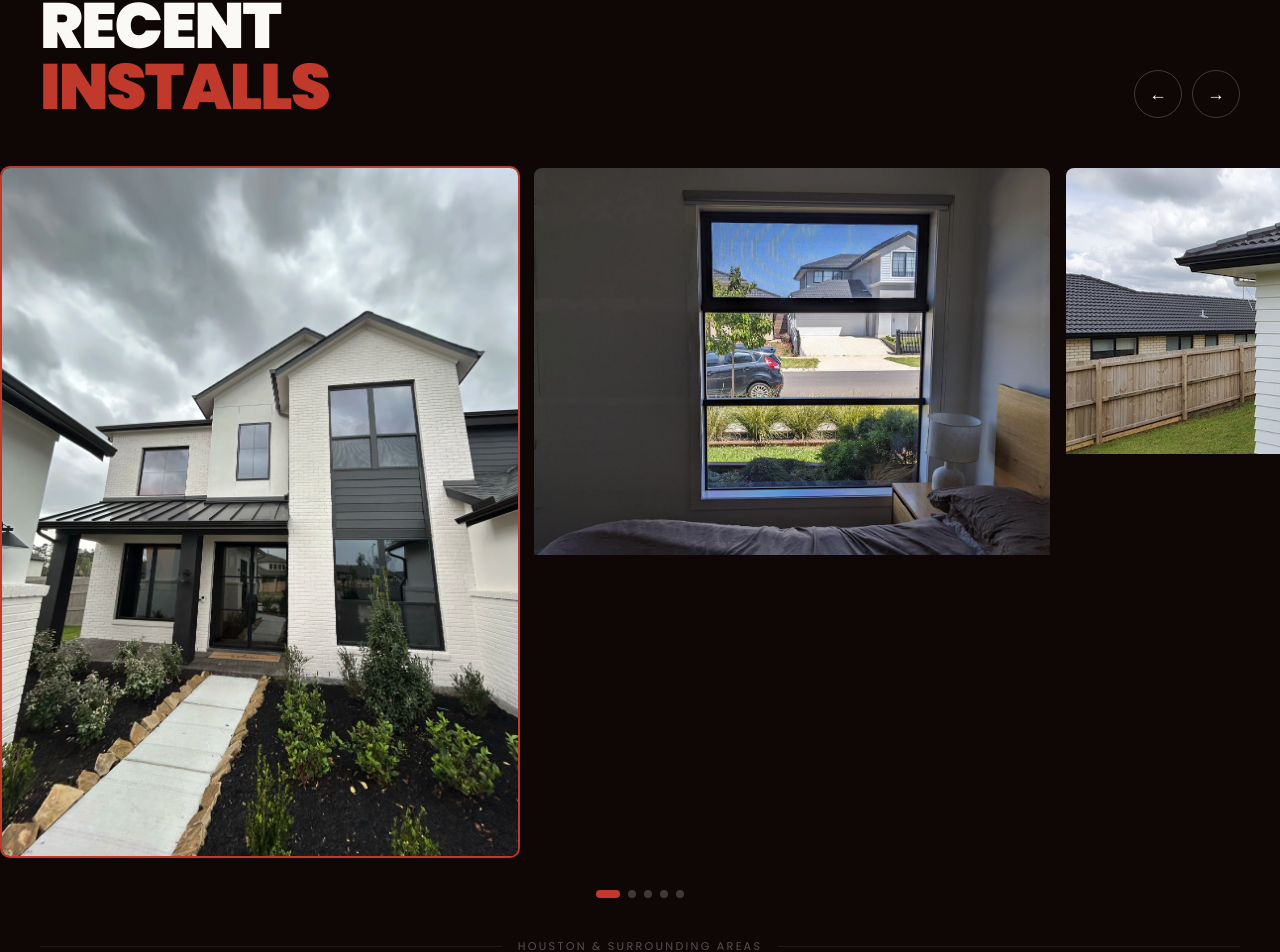
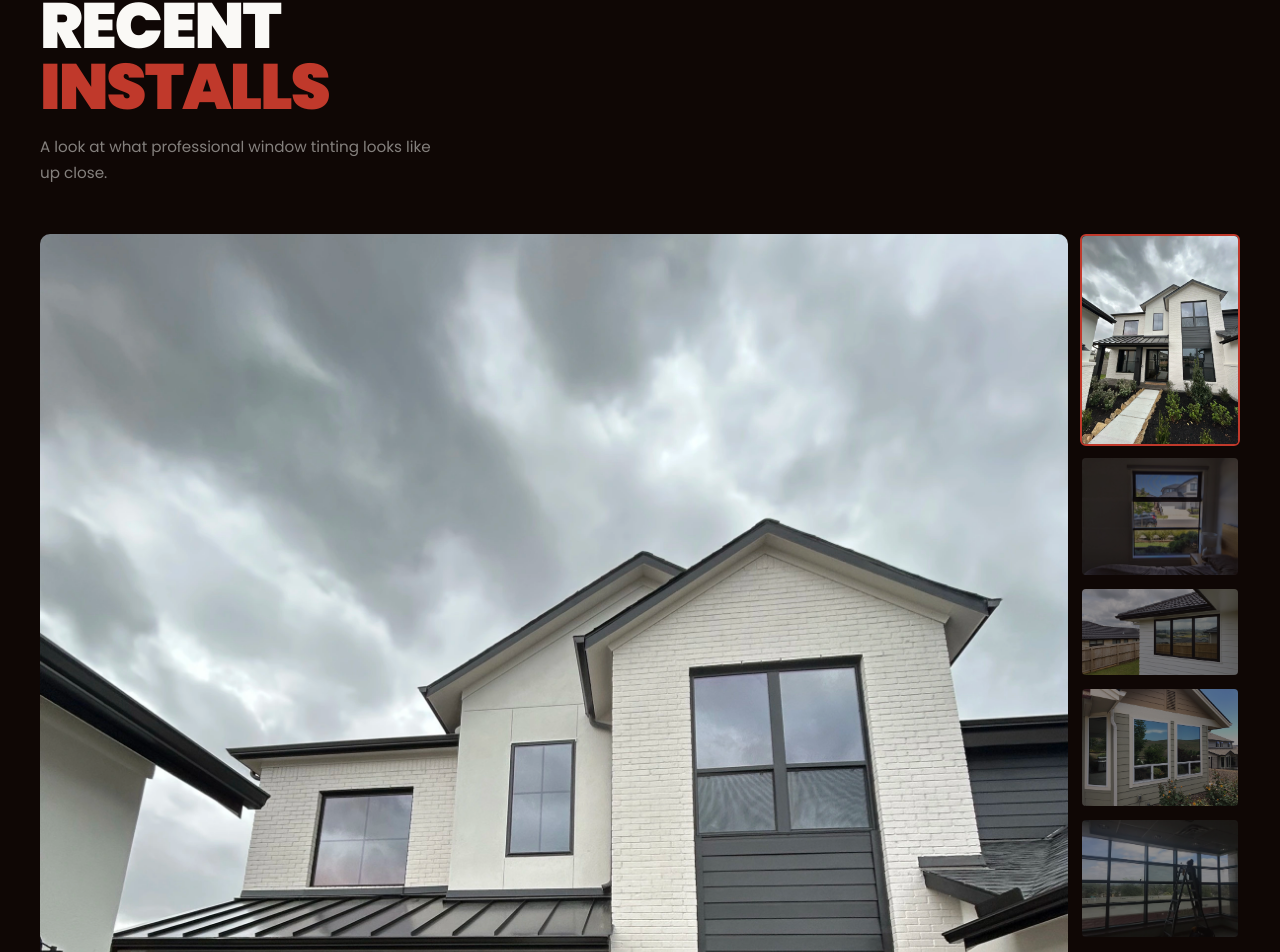
Before and after one commit to oabu2024/tint-site, a Next.js app: page / in a window 1280 px wide. Shown: the part 4215-5167 px from the top of the page. Built offline with nearby package versions, Linux system fonts and the light colour scheme; no server answers.

Commit message:
Gallery: main image + vertical thumbnail stack layout

```diff
--- a/components/Gallery.tsx
+++ b/components/Gallery.tsx
@@ -1,7 +1,7 @@
 "use client";
 
-import { useRef, useState } from "react";
-import { motion } from "framer-motion";
+import { useState } from "react";
+import { motion, AnimatePresence } from "framer-motion";
 import Image from "next/image";
 import ScrollReveal from "./ScrollReveal";
 
@@ -14,28 +14,14 @@ const photos = [
 ];
 
 export default function Gallery() {
-  const trackRef = useRef<HTMLDivElement>(null);
   const [active, setActive] = useState(0);
 
-  const scrollTo = (index: number) => {
-    const track = trackRef.current;
-    if (!track) return;
-    const card = track.children[index] as HTMLElement;
-    if (!card) return;
-    track.scrollTo({ left: card.offsetLeft - 24, behavior: "smooth" });
-    setActive(index);
-  };
-
-  const prev = () => scrollTo(Math.max(0, active - 1));
-  const next = () => scrollTo(Math.min(photos.length - 1, active + 1));
-
   return (
-    <section id="gallery" style={{ backgroundColor: "#0f0705", padding: "120px 0 140px", overflow: "hidden" }}>
-      <div style={{ maxWidth: "1280px", margin: "0 auto" }}>
+    <section id="gallery" style={{ backgroundColor: "#0f0705", padding: "120px 0 140px" }}>
+      <div style={{ maxWidth: "1280px", margin: "0 auto", padding: "0 2.5rem" }}>
 
         {/* Heading */}
-        <div style={{ padding: "0 2.5rem", marginBottom: "3rem", display: "flex", alignItems: "flex-end", justifyContent: "space-between", flexWrap: "wrap", gap: "1.5rem" }}>
-          <div>
+        <div style={{ marginBottom: "3rem" }}>
           <ScrollReveal>
             <span style={{ color: "#C0392B", fontSize: "0.7rem", fontWeight: 700, letterSpacing: "0.3em", textTransform: "uppercase", display: "block", marginBottom: "0.75rem" }}>
               Gallery
@@ -46,107 +32,68 @@ export default function Gallery() {
               RECENT<br /><span style={{ color: "#C0392B" }}>INSTALLS</span>
             </h2>
           </ScrollReveal>
-          </div>
-
-          {/* Arrow controls */}
-          <ScrollReveal delay={0.15}>
-            <div style={{ display: "flex", gap: "10px" }}>
-              {[{ label: "←", fn: prev }, { label: "→", fn: next }].map(({ label, fn }) => (
-                <button
-                  key={label}
-                  onClick={fn}
-                  style={{
-                    width: "48px", height: "48px", borderRadius: "50%",
-                    border: "1px solid rgba(255,255,255,0.2)",
-                    backgroundColor: "transparent", color: "#FAF9F6",
-                    fontSize: "1.1rem", cursor: "pointer",
-                    display: "flex", alignItems: "center", justifyContent: "center",
-                    transition: "background-color 0.2s, border-color 0.2s",
-                  }}
-                  onMouseEnter={e => { (e.currentTarget as HTMLElement).style.backgroundColor = "#C0392B"; (e.currentTarget as HTMLElement).style.borderColor = "#C0392B"; }}
-                  onMouseLeave={e => { (e.currentTarget as HTMLElement).style.backgroundColor = "transparent"; (e.currentTarget as HTMLElement).style.borderColor = "rgba(255,255,255,0.2)"; }}
-                >
-                  {label}
-                </button>
-              ))}
-            </div>
+          <ScrollReveal delay={0.2}>
+            <p style={{ color: "rgba(250,249,246,0.5)", fontSize: "0.95rem", lineHeight: 1.7, margin: "1rem 0 0", maxWidth: "400px" }}>
+              A look at what professional window tinting looks like up close.
+            </p>
           </ScrollReveal>
         </div>
 
-        {/* Scrollable track */}
-        <div
-          ref={trackRef}
-          style={{
-            display: "flex",
-            gap: "12px",
-            overflowX: "auto",
-            scrollSnapType: "x mandatory",
-            paddingLeft: "2.5rem",
-            paddingRight: "2.5rem",
-            scrollbarWidth: "none",
-            msOverflowStyle: "none",
-          }}
-          onScroll={() => {
-            const track = trackRef.current;
-            if (!track) return;
-            const scrollLeft = track.scrollLeft;
-            let closest = 0;
-            let minDist = Infinity;
-            Array.from(track.children).forEach((child, i) => {
-              const dist = Math.abs((child as HTMLElement).offsetLeft - 24 - scrollLeft);
-              if (dist < minDist) { minDist = dist; closest = i; }
-            });
-            setActive(closest);
-          }}
+        {/* Gallery layout: main image + thumbnail column */}
+        <div style={{ display: "flex", gap: "12px", alignItems: "flex-start" }}>
+
+          {/* Main image */}
+          <div style={{ flex: 1, borderRadius: "10px", overflow: "hidden", position: "relative" }}>
+            <AnimatePresence mode="wait">
+              <motion.div
+                key={active}
+                initial={{ opacity: 0, scale: 1.02 }}
+                animate={{ opacity: 1, scale: 1 }}
+                exit={{ opacity: 0 }}
+                transition={{ duration: 0.35, ease: [0.25, 0.1, 0.25, 1] }}
               >
+                <Image
+                  src={photos[active].src}
+                  alt={photos[active].alt}
+                  width={900}
+                  height={700}
+                  style={{ width: "100%", height: "auto", display: "block", objectFit: "contain" }}
+                />
+              </motion.div>
+            </AnimatePresence>
+          </div>
+
+          {/* Thumbnail column */}
+          <div style={{ display: "flex", flexDirection: "column", gap: "10px", width: "160px", flexShrink: 0 }}>
             {photos.map((photo, i) => (
               <motion.div
                 key={photo.src}
-              onClick={() => scrollTo(i)}
-              whileHover={{ scale: 1.01 }}
-              transition={{ duration: 0.3 }}
+                onClick={() => setActive(i)}
+                whileHover={{ scale: 1.03 }}
+                transition={{ duration: 0.2 }}
                 style={{
-                flexShrink: 0,
-                width: "clamp(260px, 55vw, 520px)",
-                scrollSnapAlign: "start",
-                borderRadius: "10px",
+                  borderRadius: "6px",
                   overflow: "hidden",
                   cursor: "pointer",
                   border: active === i ? "2px solid #C0392B" : "2px solid transparent",
-                transition: "border-color 0.3s",
+                  opacity: active === i ? 1 : 0.55,
+                  transition: "opacity 0.3s, border-color 0.3s",
                 }}
               >
                 <Image
                   src={photo.src}
                   alt={photo.alt}
-                width={800}
-                height={600}
-                style={{ width: "100%", height: "auto", display: "block", objectFit: "contain" }}
+                  width={300}
+                  height={220}
+                  style={{ width: "100%", height: "auto", display: "block", objectFit: "contain", backgroundColor: "#1a0f0d" }}
                 />
               </motion.div>
             ))}
           </div>
-
-        {/* Dots */}
-        <div style={{ display: "flex", gap: "8px", justifyContent: "center", marginTop: "2rem" }}>
-          {photos.map((_, i) => (
-            <button
-              key={i}
-              onClick={() => scrollTo(i)}
-              style={{
-                width: active === i ? "24px" : "8px",
-                height: "8px",
-                borderRadius: "4px",
-                backgroundColor: active === i ? "#C0392B" : "rgba(255,255,255,0.2)",
-                border: "none", cursor: "pointer", padding: 0,
-                transition: "width 0.3s, background-color 0.3s",
-              }}
-            />
-          ))}
         </div>
 
         {/* Bottom label */}
-        <div style={{ display: "flex", alignItems: "center", gap: "1rem", marginTop: "2.5rem", padding: "0 2.5rem" }}>
+        <div style={{ display: "flex", alignItems: "center", gap: "1rem", marginTop: "2.5rem" }}>
           <div style={{ height: "1px", flex: 1, backgroundColor: "rgba(255,255,255,0.08)" }} />
           <span style={{ color: "rgba(250,249,246,0.3)", fontSize: "0.7rem", letterSpacing: "0.2em", textTransform: "uppercase", whiteSpace: "nowrap" }}>
             Houston &amp; Surrounding Areas
```
Lines whose indentation alone changed are shown as unchanged.
